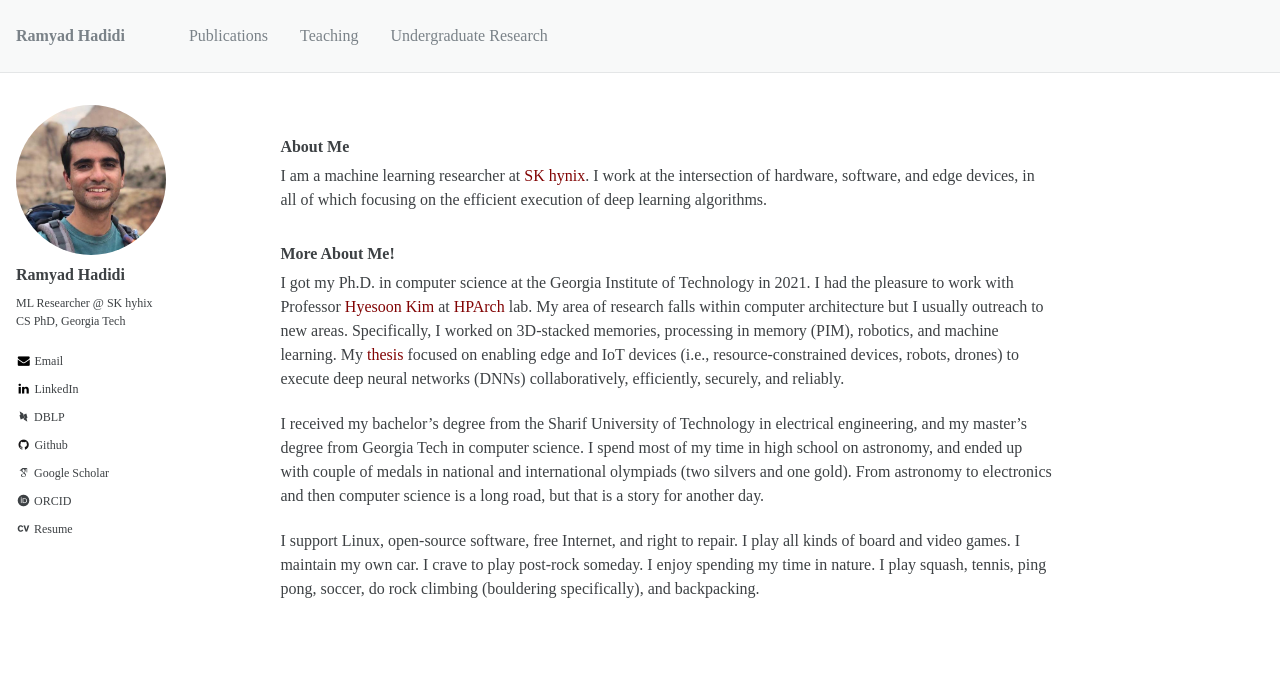
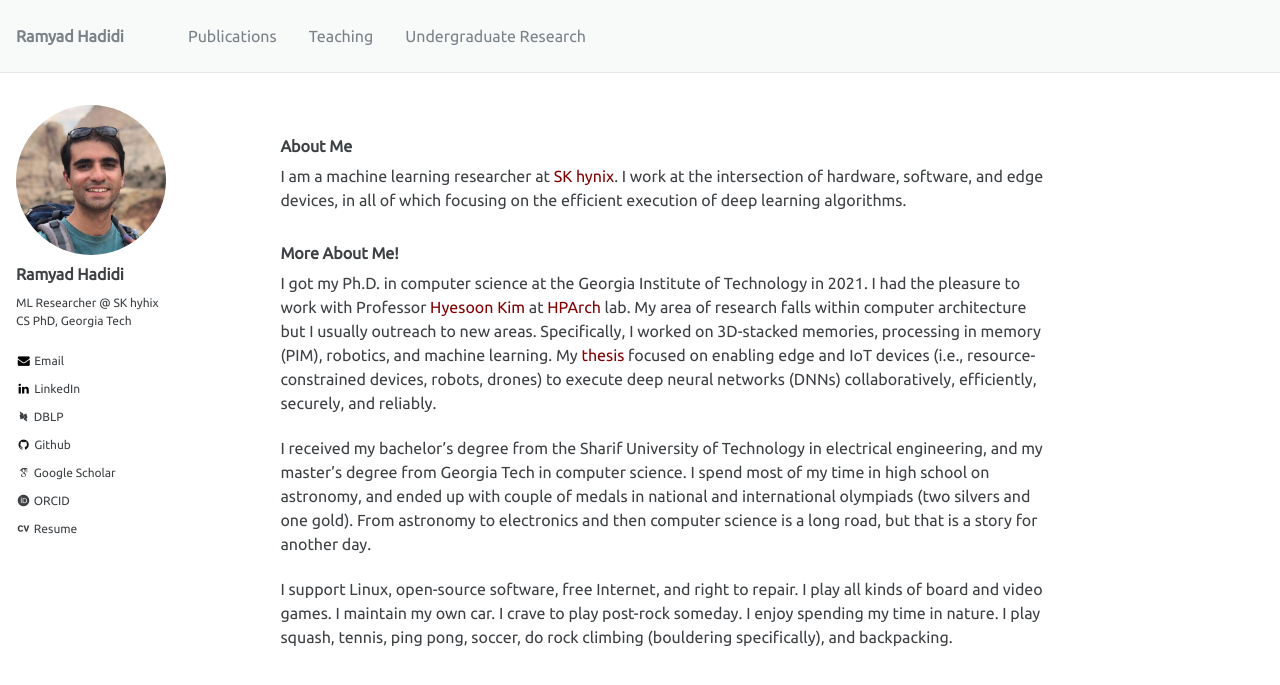
Before and after one commit to ramyadhadidi/ramyadhadidi.github.io, a Jekyll site: the page built from _pages/about.md, in a window 1280 px wide. Shown: the top 685 px of the page. Built offline with Jekyll 4.4.1, drawn with Linux system fonts in a browser that asks for light colours; some web fonts are replaced.

Commit message:
add ubuntu again after update

```diff
--- a/assets/css/academicons.css
+++ b/assets/css/academicons.css
@@ -4,6 +4,19 @@
  *  Square icons designed to be used alongside Font Awesome square icons - https://fortawesome.github.io/Font-Awesome/
  *  Licenses - Font: SIL OFL 1.1, CSS: MIT License
  */
+ @font-face {
+	font-family: 'Ubuntu';
+	font-style: normal;
+	font-weight: 400;
+	src: url('../fonts/ubuntu-v15-latin-regular.eot');
+	src: local(''),
+		 url('../fonts/ubuntu-v15-latin-regular.eot?#iefix') format('embedded-opentype'),
+		 url('../fonts/ubuntu-v15-latin-regular.woff2') format('woff2'),
+		 url('../fonts/ubuntu-v15-latin-regular.woff') format('woff'),
+		 url('../fonts/ubuntu-v15-latin-regular.ttf') format('truetype'),
+		 url('../fonts/ubuntu-v15-latin-regular.svg#Ubuntu') format('svg');
+}
+
 @font-face {
     font-family: 'Academicons';
     font-style: normal;
```
